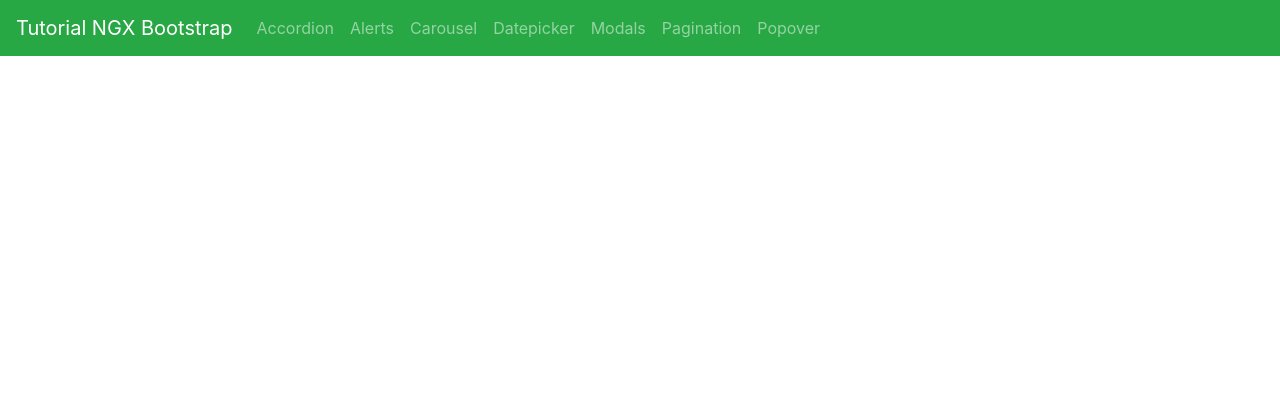
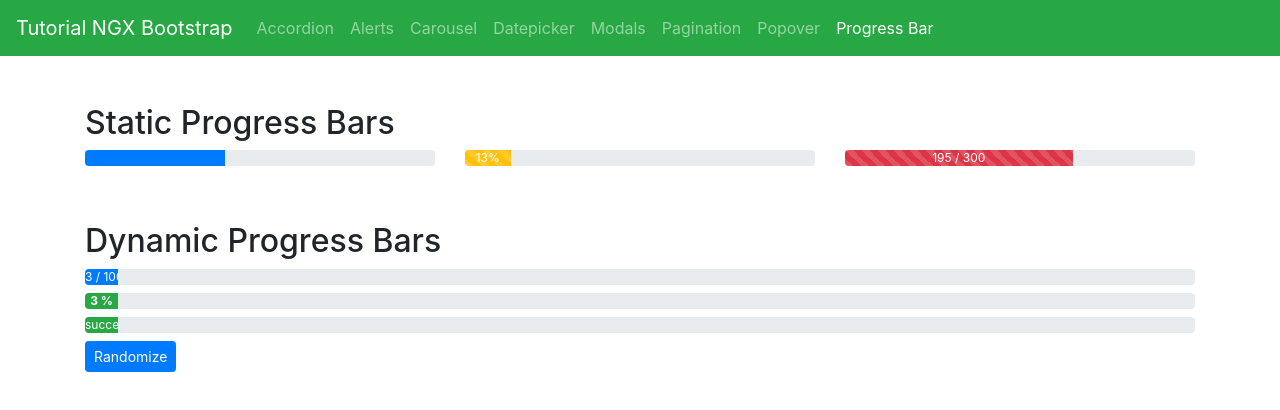
Before and after one commit to williamdsw/tuts-ng-ngx-bootstrap, an Angular app: page /progress-bar in a window 1280 px wide. Before the commit this address led to /. Shown: the top 410 px of the page. Built offline with nearby package versions, Linux system fonts and the light colour scheme.

Commit message:
Progressbar

```diff
--- a/src/app/app-routing.module.ts
+++ b/src/app/app-routing.module.ts
@@ -30,6 +30,10 @@ const ROUTES: Routes = [
     path: 'popover',
     loadChildren: () => import('./popover-example/popover-example.module').then(mod => mod.PopoverExampleModule)
   },
+  {
+    path: 'progress-bar',
+    loadChildren: () => import('./progress-bar/progress-bar.module').then(mod => mod.ProgressBarModule)
+  },
   { path: '', pathMatch: 'full', redirectTo: 'accordion' }
 ];
 
--- a/src/app/app.component.html
+++ b/src/app/app.component.html
@@ -39,6 +39,11 @@
             <li class="nav-item">
                 <a class="nav-link" [routerLink]="['popover']" routerLinkActive="active"> Popover </a>
             </li>
+
+            <!-- progress-bar -->
+            <li class="nav-item">
+                <a class="nav-link" [routerLink]="['progress-bar']" routerLinkActive="active"> Progress Bar </a>
+            </li>
         </ul>
     </div>
 </nav>
--- /dev/null
+++ b/src/app/progress-bar/progress-bar-routing.module.ts
@@ -0,0 +1,15 @@
+import { NgModule } from '@angular/core';
+import { Routes, RouterModule } from '@angular/router';
+
+import { ProgressBarComponent } from './progress-bar.component';
+
+const ROUTES: Routes = [
+  { path: '', component: ProgressBarComponent }
+];
+
+@NgModule({
+  declarations: [],
+  imports: [RouterModule.forChild(ROUTES)],
+  exports: [RouterModule]
+})
+export class ProgressBarRoutingModule { }
--- /dev/null
+++ b/src/app/progress-bar/progress-bar.component.html
@@ -0,0 +1,51 @@
+
+<!-- static -->
+<div class="mt-5 mb-5">
+    <h2> Static Progress Bars </h2>
+    <div class="row">
+        <div class="col-sm-4">
+            <div class="mb-2">
+                <progressbar [value]="40"></progressbar>
+            </div>
+        </div>
+        <div class="col-sm-4">
+            <div class="mb-2">
+                <progressbar type="warning" [value]="13" [striped]="true"> 13% </progressbar>
+            </div>
+        </div>
+        <div class="col-sm-4">
+            <div class="mb-2">
+                <progressbar type="danger" max="300" [value]="195" [striped]="true" [animate]="true"> 195 / 300 </progressbar>
+            </div>
+        </div>
+    </div>
+</div>
+
+<!-- dynamic -->
+<div class="mt-5 mb-5">
+    <h2> Dynamic Progress Bars </h2>
+    <div class="row">
+        <div class="col-sm-12">
+            <div class="mb-2">
+                <progressbar [max]="max" [value]="dynamicValue">
+                    <span class="text-nowrap"> {{ dynamicValue }} / {{ max }} </span>
+                </progressbar>
+            </div>
+        </div>
+        <div class="col-sm-12">
+            <div class="mb-2">
+                <progressbar type="success" [value]="dynamicValue" [animate]="false">
+                    <b> {{ dynamicValue }} % </b>
+                </progressbar>
+            </div>
+        </div>
+        <div class="col-sm-12">
+            <div class="mb-2">
+                <progressbar class="progress-striped active" [type]="type" [value]="dynamicValue">
+                    {{ type }}
+                </progressbar>
+            </div>
+        </div>
+    </div>
+    <button type="button" class="btn btn-sm btn-primary" (click)="randomize ();"> Randomize </button>
+</div>
--- /dev/null
+++ b/src/app/progress-bar/progress-bar.component.ts
@@ -0,0 +1,47 @@
+import { Component, OnInit } from '@angular/core';
+
+@Component({
+  selector: 'app-progress-bar',
+  templateUrl: './progress-bar.component.html',
+  styleUrls: ['./progress-bar.component.css']
+})
+export class ProgressBarComponent implements OnInit {
+
+  // FIELDS
+
+  public max: number = 100;
+  public showWarning: boolean = false;
+  public dynamicValue: number;
+  public type: string;
+
+  // CONSTRUCTOR
+
+  constructor() {
+    this.randomize();
+  }
+
+  // LIFECYCLE HOOKS
+
+  ngOnInit(): void {
+  }
+
+  // HELPER FUNCTIONS
+
+  randomize(): void {
+    let value = Math.floor (Math.random () * 100 + 1);
+    let progressBarType: string;
+
+    if (value < 25) {
+      progressBarType = 'success';
+    } else if (value < 50) {
+      progressBarType = 'info';
+    } else if (value < 75) {
+      progressBarType = 'warning';
+    } else {
+      progressBarType = 'danger';
+    }
+
+    this.dynamicValue = value;
+    this.type = progressBarType;
+  }
+}
--- a/src/app/shared/shared.module.ts
+++ b/src/app/shared/shared.module.ts
@@ -7,6 +7,7 @@ import { BsDatepickerModule } from 'ngx-bootstrap/datepicker';
 import { ModalModule } from 'ngx-bootstrap/modal';
 import { PaginationModule } from 'ngx-bootstrap/pagination';
 import { PopoverModule } from 'ngx-bootstrap/popover';
+import { ProgressbarModule } from 'ngx-bootstrap/progressbar';
 
 const BOOTSTRAP_COMPONENTS_ROOT = [
   AccordionModule.forRoot (),
@@ -16,6 +17,7 @@ const BOOTSTRAP_COMPONENTS_ROOT = [
   ModalModule.forRoot(),
   PaginationModule.forRoot(),
   PopoverModule.forRoot(),
+  ProgressbarModule.forRoot(),
 ];
 
 const BOOTSTRAP_COMPONENTS = [
@@ -26,6 +28,7 @@ const BOOTSTRAP_COMPONENTS = [
   ModalModule,
   PaginationModule,
   PopoverModule,
+  ProgressbarModule,
 ];
 
 @NgModule({
```
Also changed, not shown: src/app/progress-bar/progress-bar.module.ts (added, +17 -0 lines), src/app/progress-bar/progress-bar.component.css (added), 1 other file (tests, documents, lock files or other folders).
